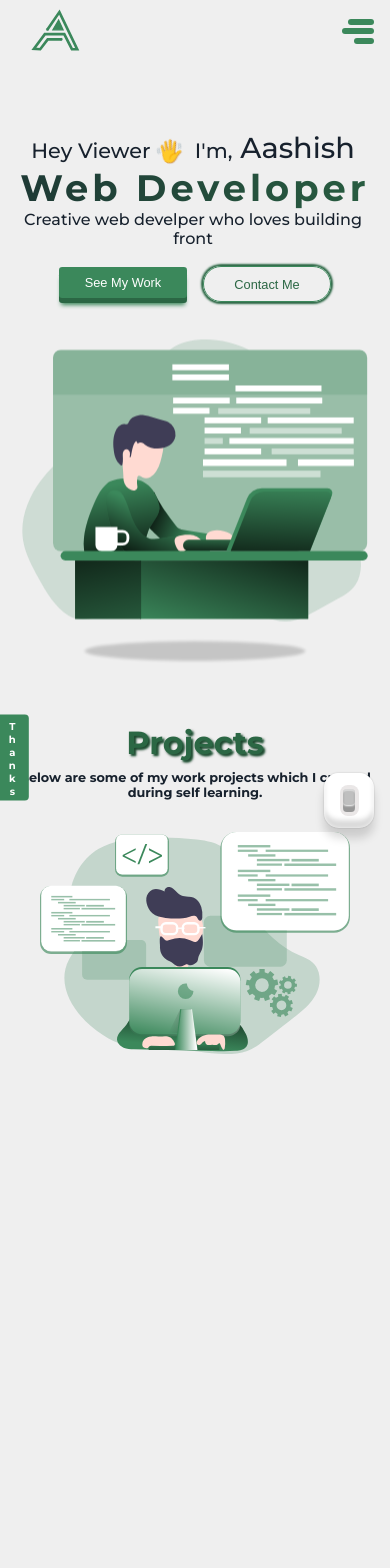
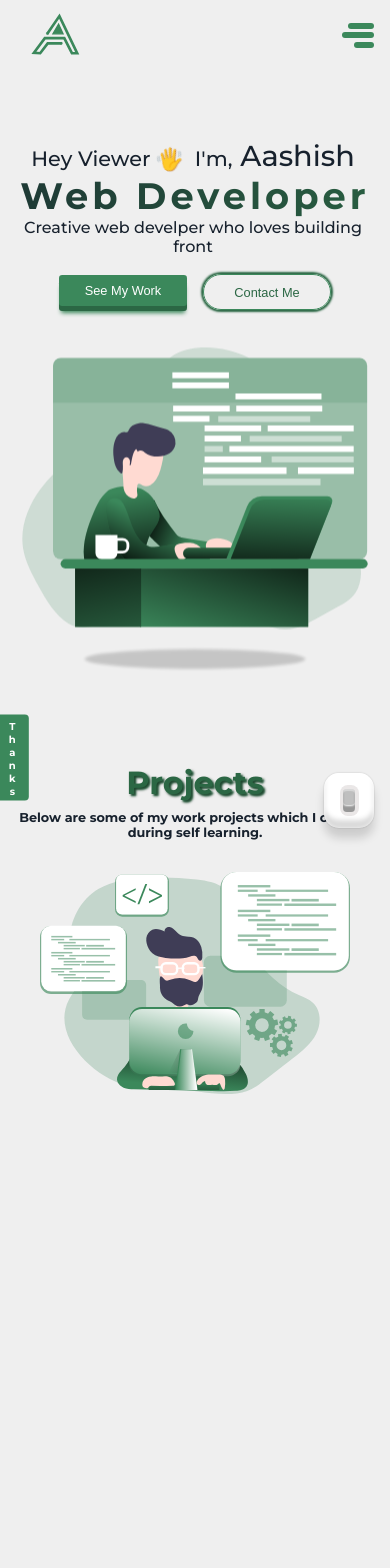
Before and after one commit to Aashishkushwaha/portfolio-new, a React (Create React App) app: page / in a window 390 px wide. Shown: the top 1568 px of the page. Built offline with nearby package versions, Linux system fonts and the light colour scheme.

Commit message:
fix: padding issue in sections

```diff
--- a/src/styles/Navbar.scss
+++ b/src/styles/Navbar.scss
@@ -3,7 +3,7 @@
     display: flex;
     align-items: center;
     justify-content: space-between;
-    padding: 0rem 8rem;
+    padding: .5rem 8rem;
   }
 
   &-logo-box {
@@ -213,7 +213,7 @@
 @media screen and (max-width: 960px) {
   .nav{
     &-container {
-      padding: 0 2rem;
+      padding: .5rem 2rem;
     }
   }
 
@@ -223,7 +223,7 @@
   }
 }
 
-@media screen and (max-width: 600px) {
+@media screen and (max-width: 720px) {
   .nav-list {
     display: none;
   }
--- a/src/styles/utility.scss
+++ b/src/styles/utility.scss
@@ -260,7 +260,7 @@
 
 @media screen and (max-width: 960px) {
   .section {
-    padding: 2rem;
+    padding: 5rem 2rem;
   }
 }
 
@@ -276,7 +276,7 @@
 
 @media screen and (max-width: 460px) {
   .section {
-    padding: 1rem;
+    padding: 5rem 1rem;
   }
 
   .highlight {
```
